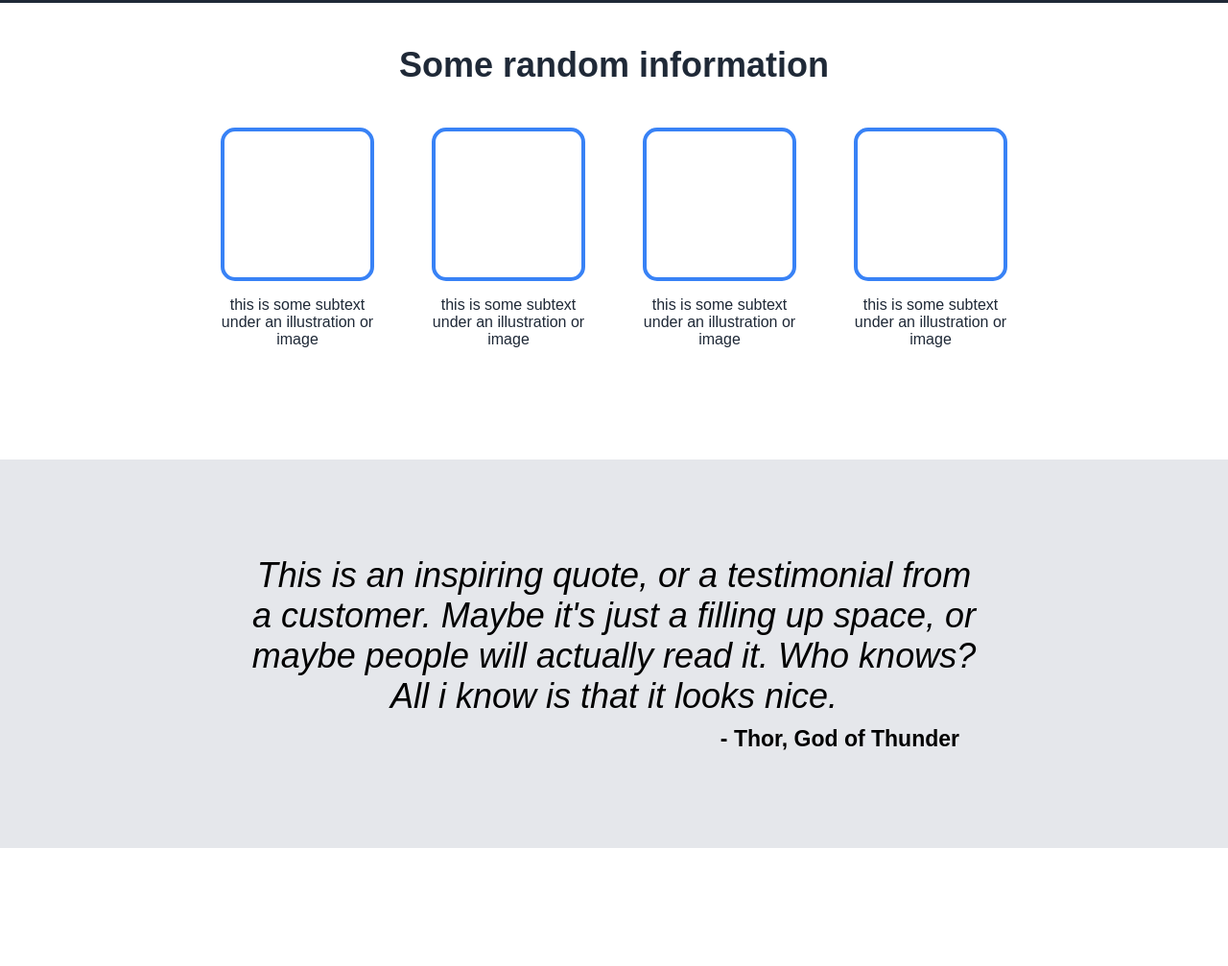
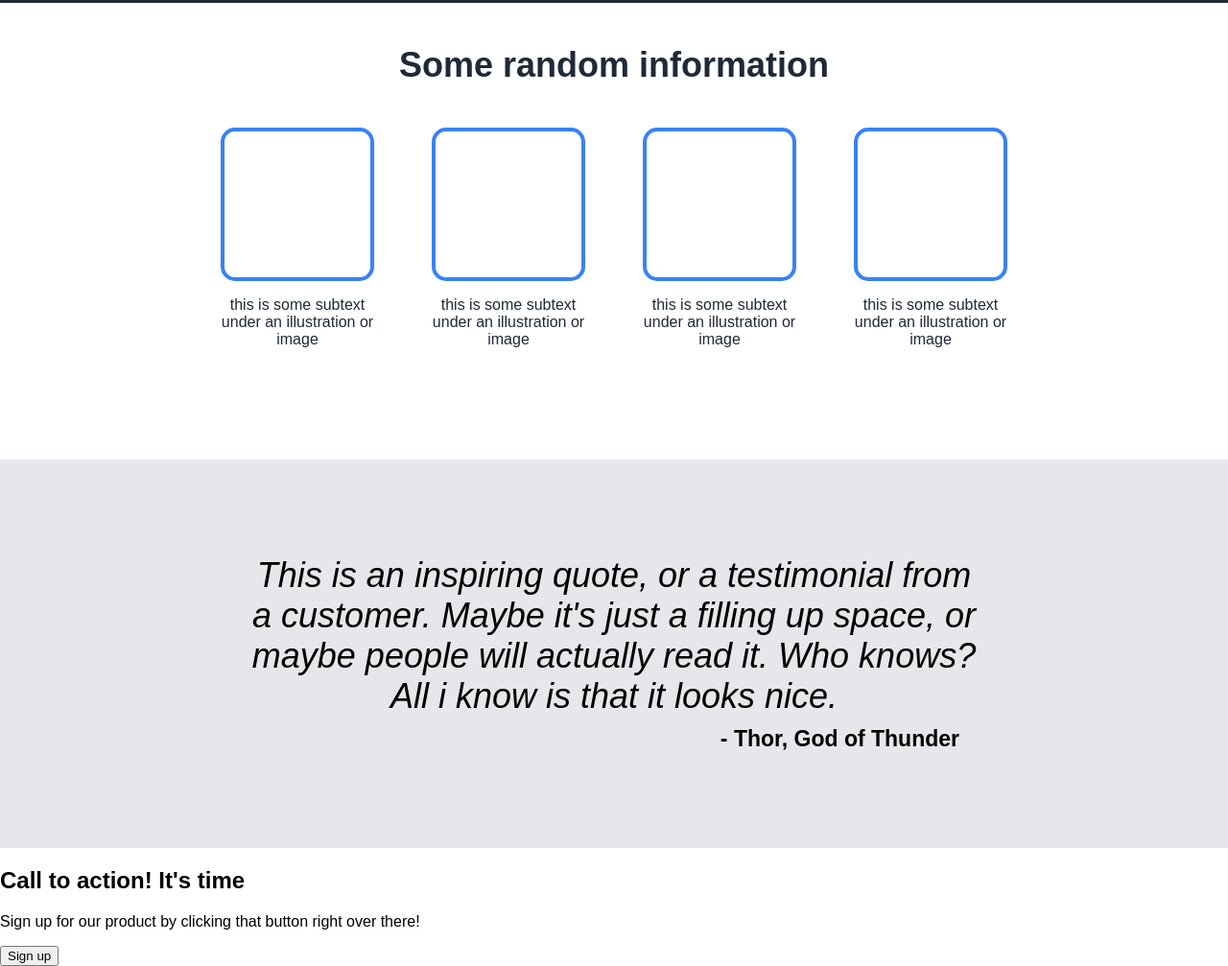
Before and after one commit to andishaa/landing-page, a plain HTML site: page index.html in a window 1280 px wide. Shown: the part 535-1542 px from the top of the page at 96% size. Before the commit the page ends 1419 px from the top, so only its background shows below. Drawn offline with Linux system fonts and the light colour scheme.

Commit message:
Added call to action section in index.html

```diff
--- a/index.html
+++ b/index.html
@@ -62,6 +62,15 @@
             <div class="testimonial-author">- Thor, God of Thunder</div>
         </div>
     </div>
+    <div class="call-to-action">
+        <div class="left">
+            <h2>Call to action! It's time</h2>
+            <p>Sign up for our product by clicking that button right over there!</p>
+        </div>
+        <div class="right">
+            <button class="call-button">Sign up</button>
+        </div>
+    </div>
 </body>
 
 </html>
```
